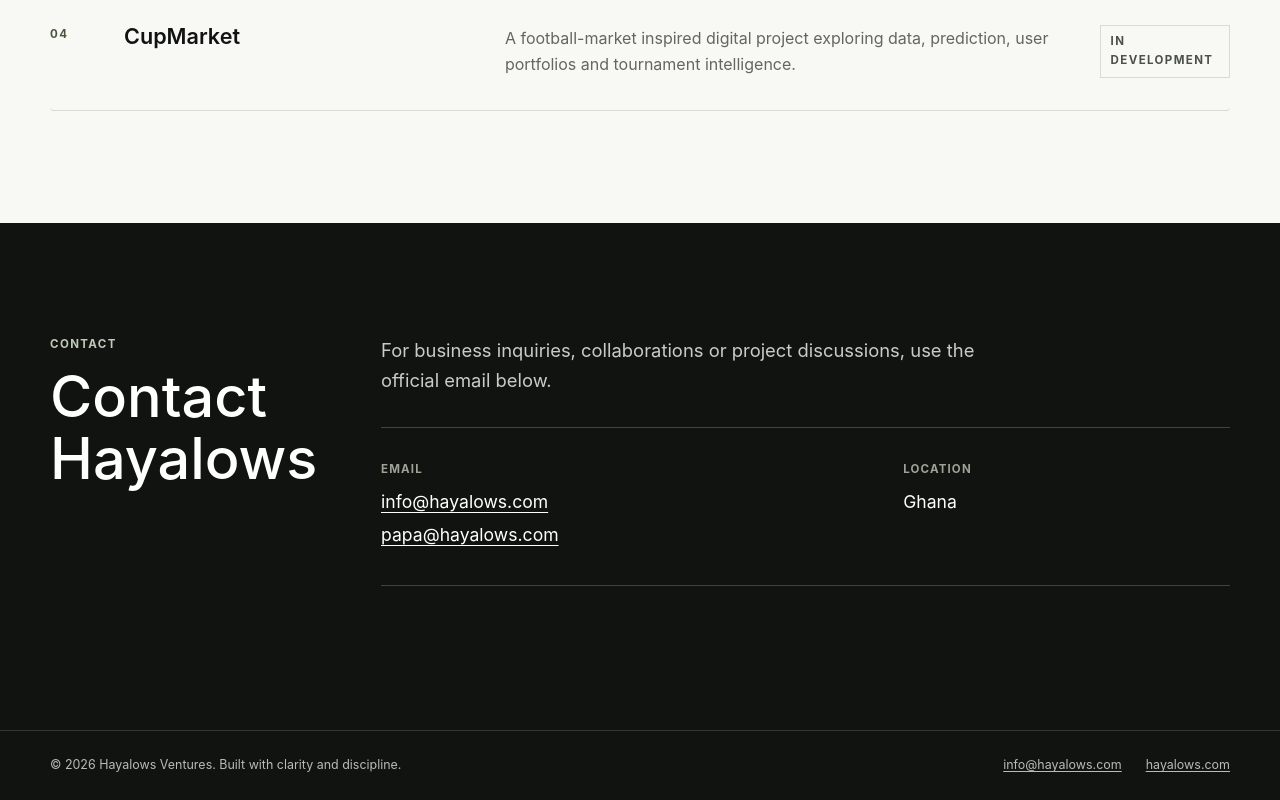
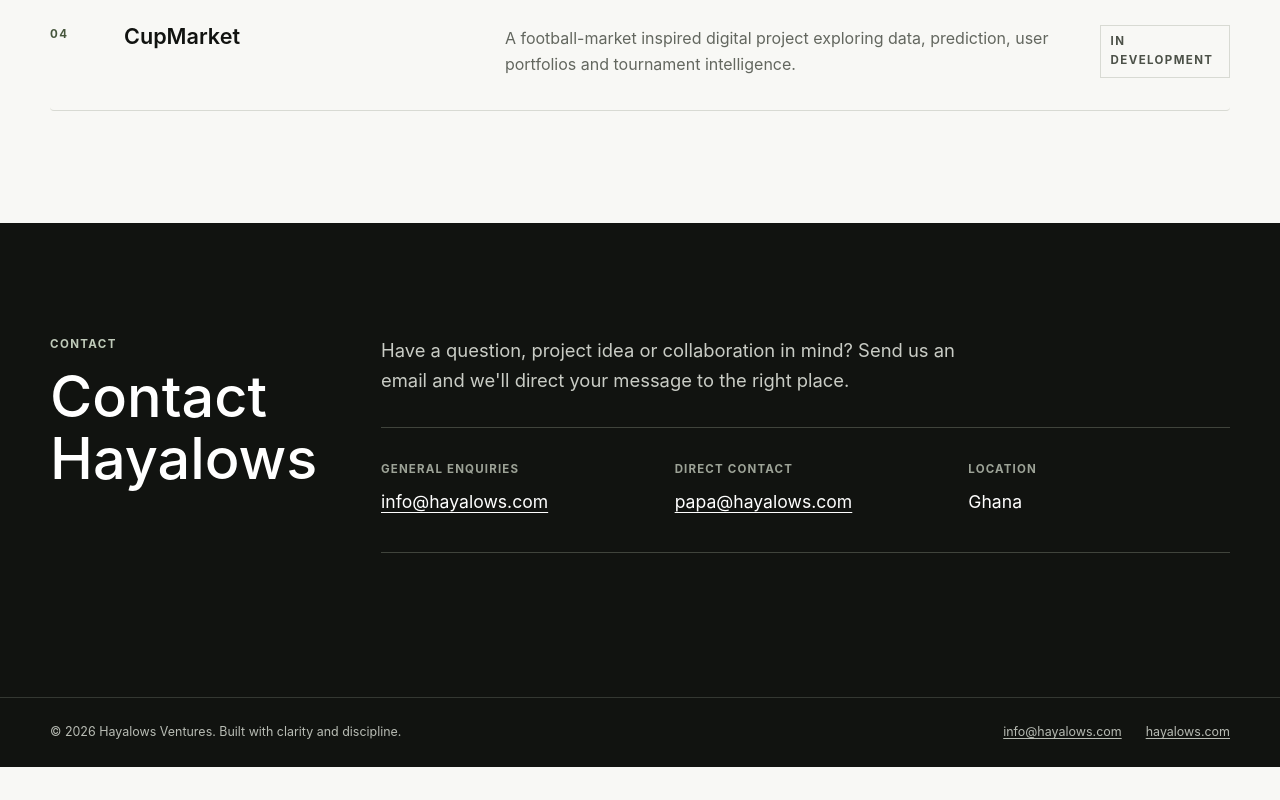
Before and after one commit to hayalows/hayawebsite, a plain HTML site: page index.html in a window 1280 px wide. Shown: the part 2734-3534 px from the top of the page. After the commit the page ends 3501 px from the top, so only its background shows below. Drawn offline with Linux system fonts and the light colour scheme.

Commit message:
Clarify contact email roles

```diff
--- a/index.html
+++ b/index.html
@@ -273,13 +273,16 @@
           </div>
           <div class="contact-content" data-reveal style="--reveal-delay: 100ms">
             <p>
-              For business inquiries, collaborations or project discussions, use the official email
-              below.
+              Have a question, project idea or collaboration in mind? Send us an email and we'll
+              direct your message to the right place.
             </p>
             <div class="contact-details">
               <div>
-                <span>Email</span>
+                <span>General enquiries</span>
                 <a href="mailto:info@hayalows.com">info@hayalows.com</a>
+              </div>
+              <div>
+                <span>Direct contact</span>
                 <a href="mailto:papa@hayalows.com">papa@hayalows.com</a>
               </div>
               <div>
--- a/styles.css
+++ b/styles.css
@@ -537,7 +537,7 @@ h3 {
 
 .contact-details {
   display: grid;
-  grid-template-columns: 1.5fr 1fr;
+  grid-template-columns: repeat(3, 1fr);
   gap: var(--space-4);
   padding: var(--space-4) 0;
   margin: var(--space-4) 0;
```
